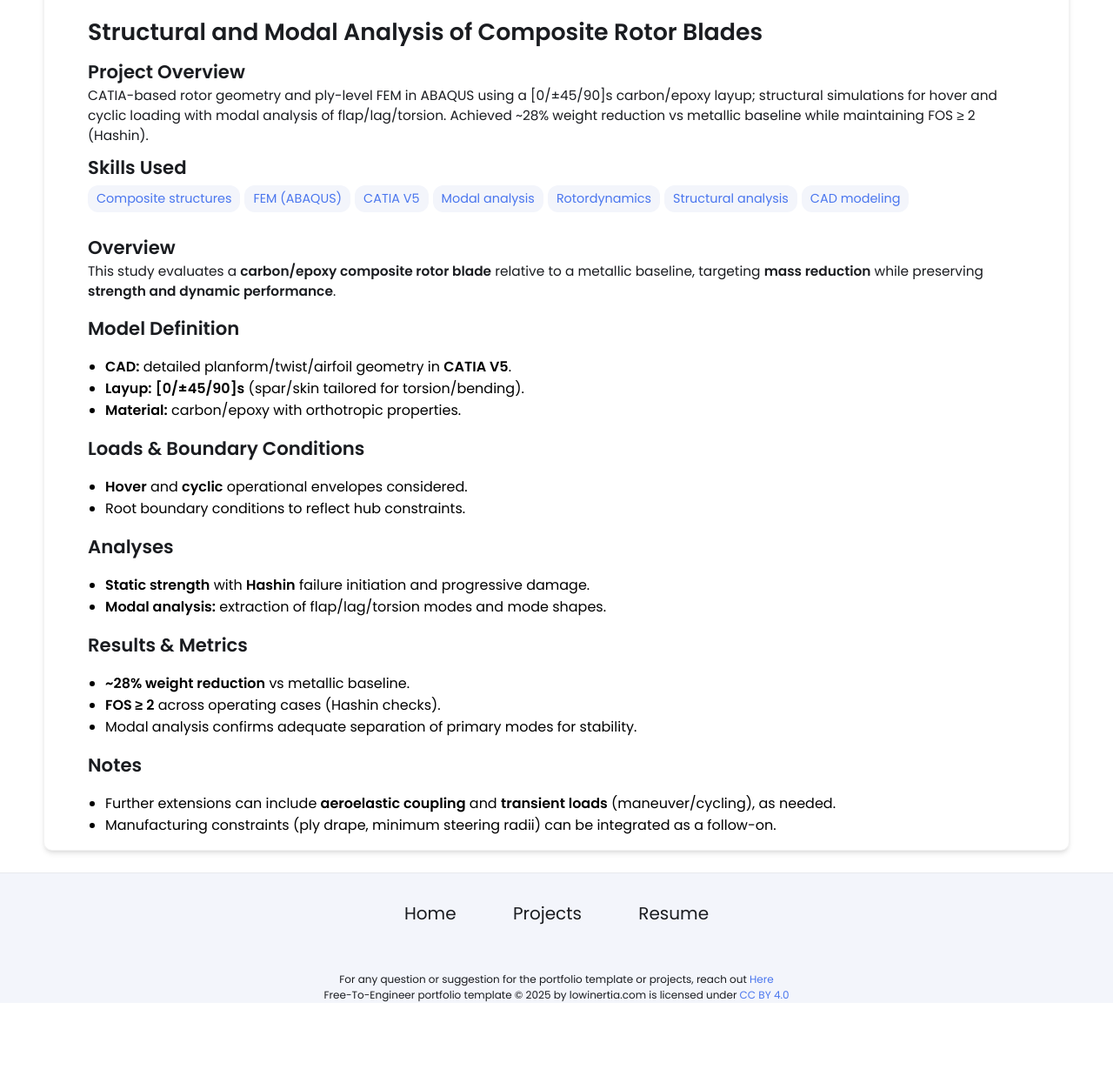
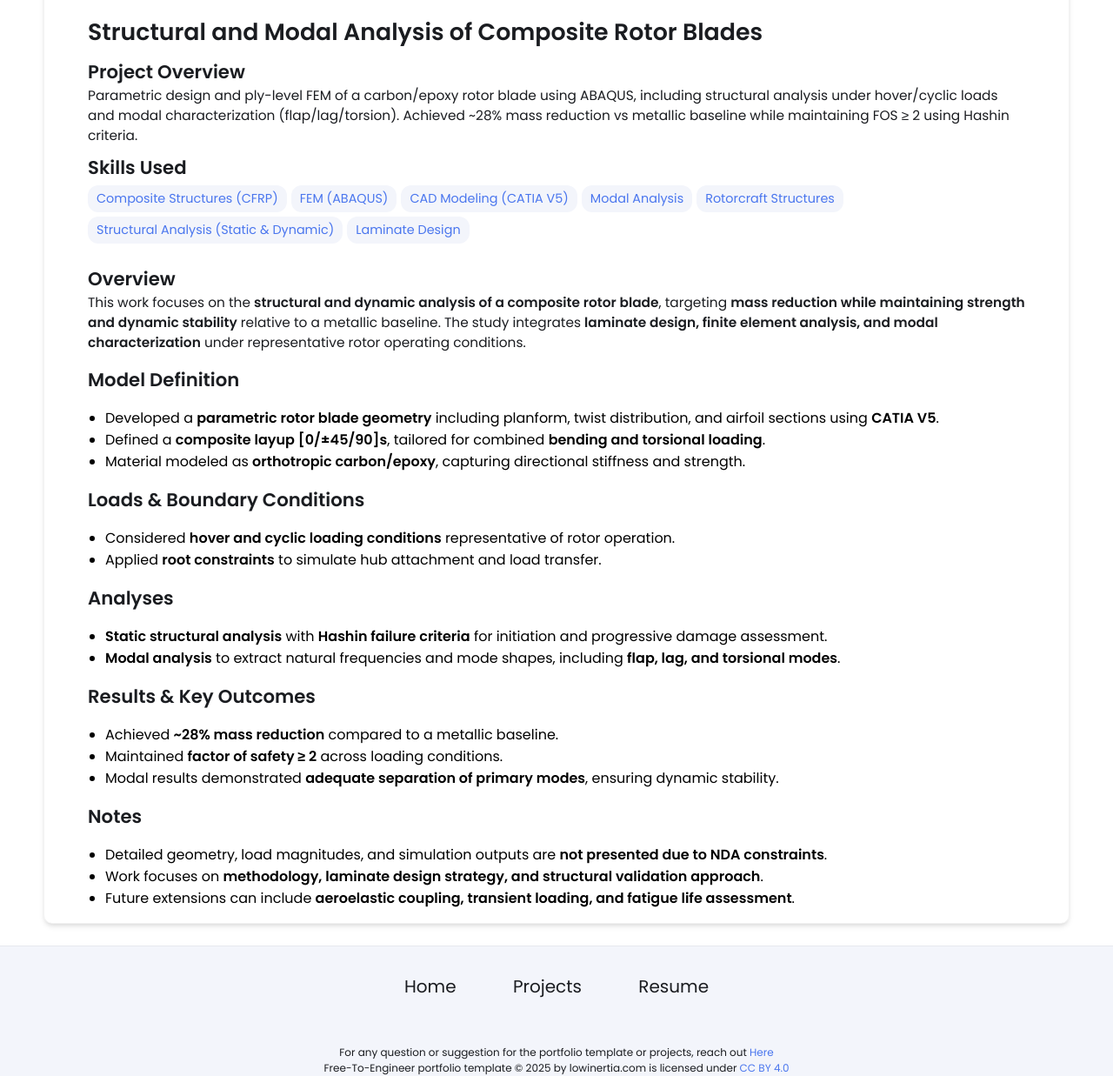
Before and after one commit to Shivakumar-Suhas/Shivakumar-Suhas.github.io, a Jekyll site: the page built from _projects/AFP/index.md, in a window 1280 px wide and 1400 px high, scrolled down 327 px. Shown: the part 163-1400 px from the top of the window at 87% size. Built offline with Jekyll 4.4.1, drawn with Linux system fonts in a browser that asks for light colours; before the commit the page ends 1643 px from its top, so only the background shows below that.

Commit message:
Update index.md

```diff
--- a/_projects/AFP/index.md
+++ b/_projects/AFP/index.md
@@ -1,39 +1,42 @@
 ---
 layout: post
 title: "Structural and Modal Analysis of Composite Rotor Blades"
-description: "CATIA-based rotor geometry and ply-level FEM in ABAQUS using a [0/±45/90]s carbon/epoxy layup; structural simulations for hover and cyclic loading with modal analysis of flap/lag/torsion. Achieved ~28% weight reduction vs metallic baseline while maintaining FOS ≥ 2 (Hashin)."
+description: "Parametric design and ply-level FEM of a carbon/epoxy rotor blade using ABAQUS, including structural analysis under hover/cyclic loads and modal characterization (flap/lag/torsion). Achieved ~28% mass reduction vs metallic baseline while maintaining FOS ≥ 2 using Hashin criteria."
+
 skills:
-  - Composite structures
+  - Composite Structures (CFRP)
   - FEM (ABAQUS)
-  - CATIA V5
-  - Modal analysis
-  - Rotordynamics
-  - Structural analysis
-  - CAD modeling
-main-image: /images/rotor_blade/main.jpg
+  - CAD Modeling (CATIA V5)
+  - Modal Analysis
+  - Rotorcraft Structures
+  - Structural Analysis (Static & Dynamic)
+  - Laminate Design
+
+main-image: /mainblade.jpg
 ---
 
 ## Overview
-This study evaluates a **carbon/epoxy composite rotor blade** relative to a metallic baseline, targeting **mass reduction** while preserving **strength and dynamic performance**.
+This work focuses on the **structural and dynamic analysis of a composite rotor blade**, targeting **mass reduction while maintaining strength and dynamic stability** relative to a metallic baseline. The study integrates **laminate design, finite element analysis, and modal characterization** under representative rotor operating conditions.
 
 ## Model Definition
-- **CAD:** detailed planform/twist/airfoil geometry in **CATIA V5**.
-- **Layup:** **[0/±45/90]s** (spar/skin tailored for torsion/bending).
-- **Material:** carbon/epoxy with orthotropic properties.
+- Developed a **parametric rotor blade geometry** including planform, twist distribution, and airfoil sections using **CATIA V5**.
+- Defined a **composite layup [0/±45/90]s**, tailored for combined **bending and torsional loading**.
+- Material modeled as **orthotropic carbon/epoxy**, capturing directional stiffness and strength.
 
 ## Loads & Boundary Conditions
-- **Hover** and **cyclic** operational envelopes considered.
-- Root boundary conditions to reflect hub constraints.
+- Considered **hover and cyclic loading conditions** representative of rotor operation.
+- Applied **root constraints** to simulate hub attachment and load transfer.
 
 ## Analyses
-- **Static strength** with **Hashin** failure initiation and progressive damage.
-- **Modal analysis:** extraction of flap/lag/torsion modes and mode shapes.
+- **Static structural analysis** with **Hashin failure criteria** for initiation and progressive damage assessment.
+- **Modal analysis** to extract natural frequencies and mode shapes, including **flap, lag, and torsional modes**.
 
-## Results & Metrics
-- **~28% weight reduction** vs metallic baseline.
-- **FOS ≥ 2** across operating cases (Hashin checks).
-- Modal analysis confirms adequate separation of primary modes for stability.
+## Results & Key Outcomes
+- Achieved **~28% mass reduction** compared to a metallic baseline.
+- Maintained **factor of safety ≥ 2** across loading conditions.
+- Modal results demonstrated **adequate separation of primary modes**, ensuring dynamic stability.
 
 ## Notes
-- Further extensions can include **aeroelastic coupling** and **transient loads** (maneuver/cycling), as needed.
-- Manufacturing constraints (ply drape, minimum steering radii) can be integrated as a follow-on.
+- Detailed geometry, load magnitudes, and simulation outputs are **not presented due to NDA constraints**.
+- Work focuses on **methodology, laminate design strategy, and structural validation approach**.
+- Future extensions can include **aeroelastic coupling, transient loading, and fatigue life assessment**.
```
